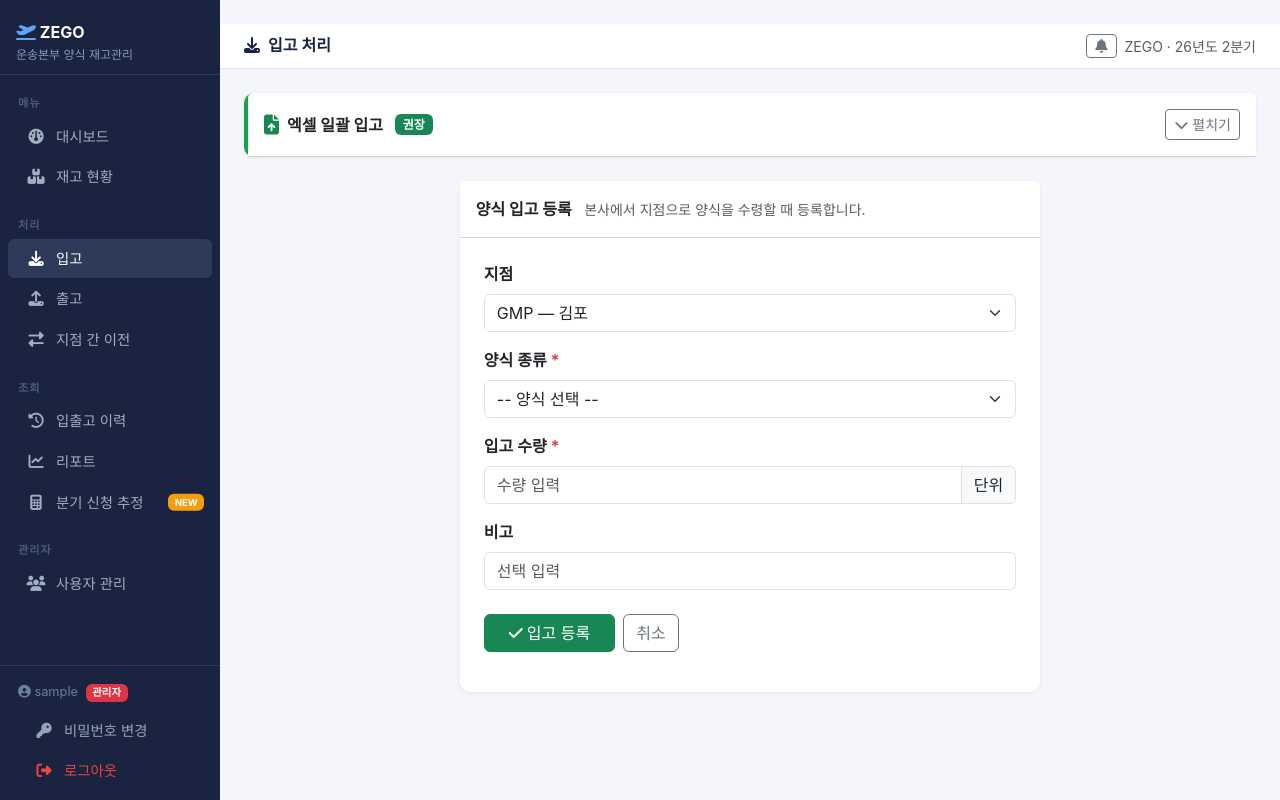
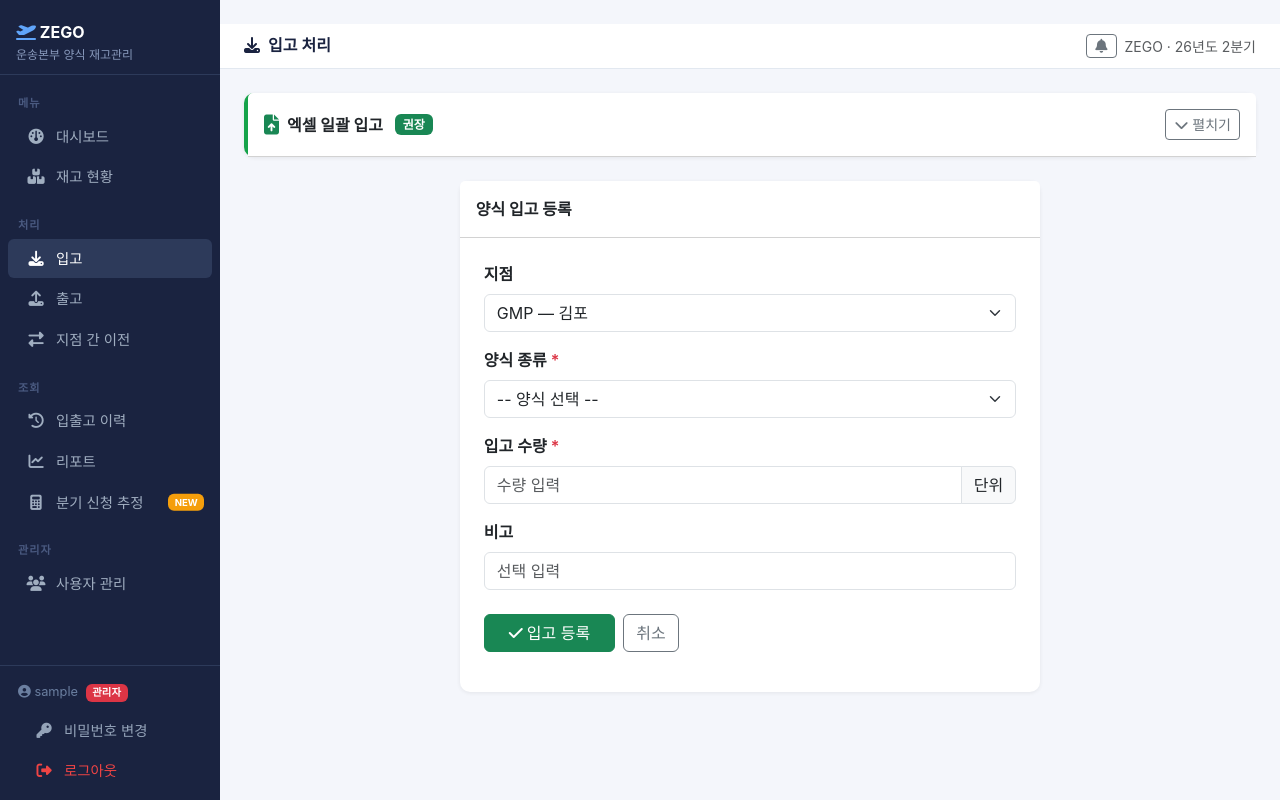
Before and after one commit to esrhdq/ZEGO, a Flask app: page /inbound in a window 1280 px wide. Run offline with Flask 3, Linux system fonts and the light colour scheme; the visitor is signed in with stand-in values (Sample User, id 1); data comes from the database, SQL or seed files in the repository; data that the repository does not hold is empty; some libraries are stand-ins or nearby versions; some web fonts are replaced.

Commit message:
remove: 입고 등록 카드 헤더 불필요 문구 삭제
Co-Authored-By: Claude Sonnet 4.6 <noreply@anthropic.com>

```diff
--- a/templates/inbound.html
+++ b/templates/inbound.html
@@ -77,7 +77,6 @@
     <div class="card">
       <div class="card-header bg-white py-3">
         <strong>양식 입고 등록</strong>
-        <small class="text-muted ms-2">본사에서 지점으로 양식을 수령할 때 등록합니다.</small>
       </div>
       <div class="card-body p-4">
         <form method="post" id="inboundForm">
```
